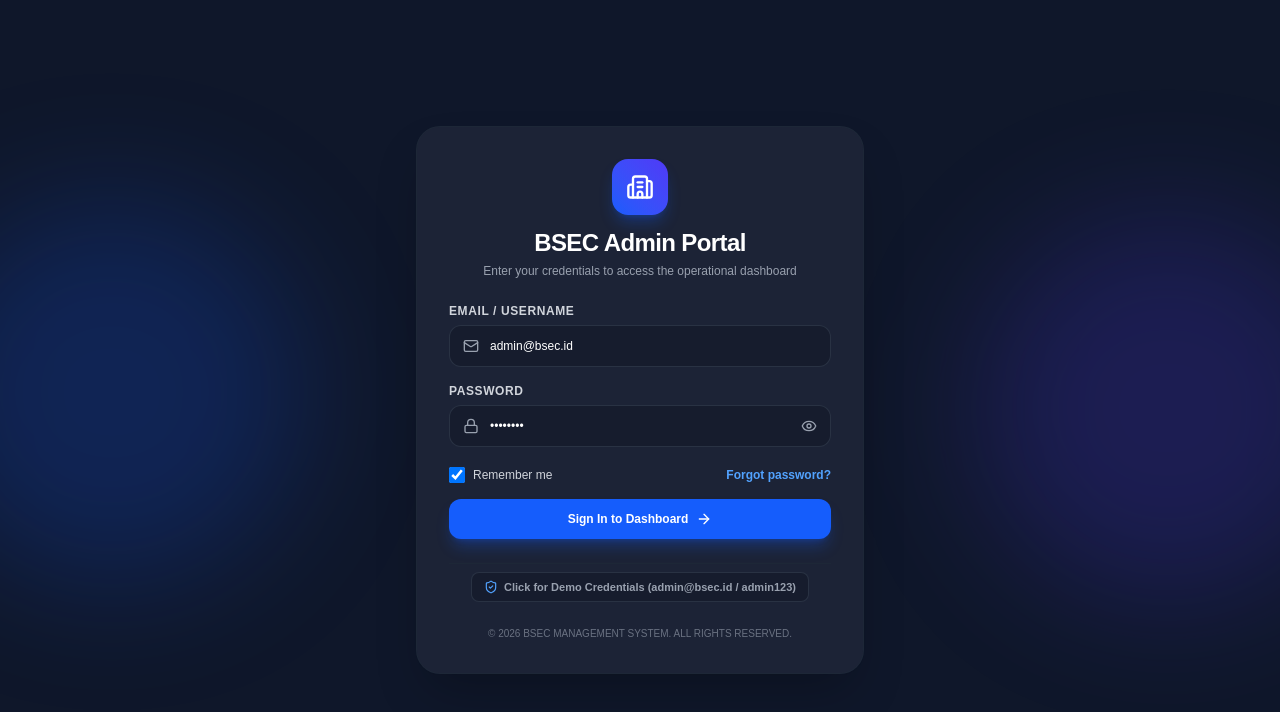
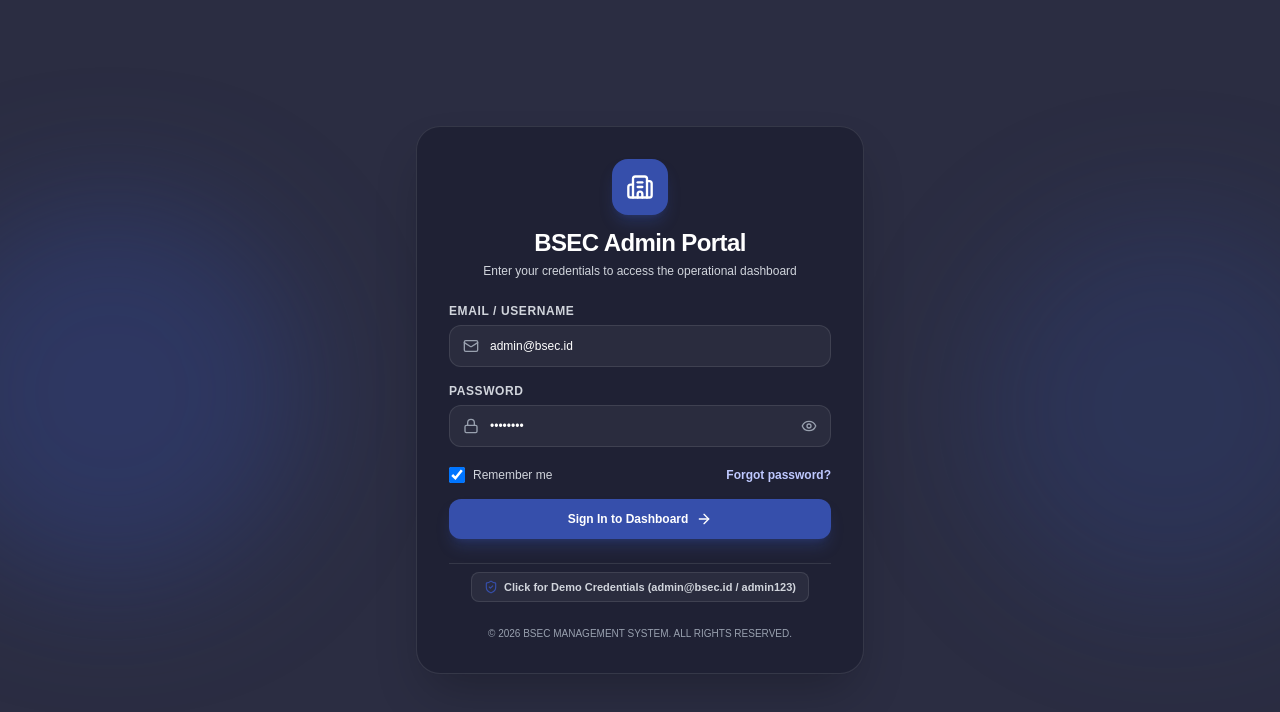
Before and after one commit to lanangwisana/BSEC-Frontend, a Next.js app: page /bsec-admin-panel in a window 1280 px wide. Shown: the top 712 px of the page. Built offline with nearby package versions, Linux system fonts and the light colour scheme.

Commit message:
style(admin): align Admin Login page card background and CTA button colors

```diff
--- a/app/bsec-admin-panel/page.tsx
+++ b/app/bsec-admin-panel/page.tsx
@@ -24,10 +24,8 @@ export default function AdminLoginPage() {
 
     setIsLoading(true);
 
-    // Simulate authentication delay for smooth UX
     setTimeout(() => {
       setIsLoading(false);
-      // Redirect to Admin Dashboard
       router.push('/bsec-admin-panel/dashboard');
     }, 800);
   };
@@ -39,23 +37,23 @@ export default function AdminLoginPage() {
   };
 
   return (
-    <div className="min-h-screen bg-[#0f172a] flex items-center justify-center p-4 relative overflow-hidden font-sans antialiased text-gray-100">
+    <div className="min-h-screen bg-[#2B2D42] flex items-center justify-center p-4 relative overflow-hidden font-sans antialiased text-gray-100">
       {/* Background Glowing Ambient Orbs */}
-      <div className="absolute top-1/4 -left-20 w-96 h-96 bg-blue-600/20 rounded-full blur-3xl pointer-events-none" />
-      <div className="absolute bottom-1/4 -right-20 w-96 h-96 bg-indigo-600/20 rounded-full blur-3xl pointer-events-none" />
+      <div className="absolute top-1/4 -left-20 w-96 h-96 bg-[#364FAB]/30 rounded-full blur-3xl pointer-events-none" />
+      <div className="absolute bottom-1/4 -right-20 w-96 h-96 bg-[#364FAB]/20 rounded-full blur-3xl pointer-events-none" />
 
       {/* Main Login Card */}
-      <div className="w-full max-w-md bg-[#1e2538]/90 backdrop-blur-xl border border-gray-800/80 rounded-3xl p-8 shadow-2xl relative z-10 space-y-6">
+      <div className="w-full max-w-md bg-[#1f2133]/90 backdrop-blur-xl border border-white/10 rounded-3xl p-8 shadow-2xl relative z-10 space-y-6">
         {/* Branding Header */}
         <div className="text-center space-y-3">
-          <div className="w-14 h-14 rounded-2xl bg-gradient-to-tr from-blue-600 to-indigo-600 flex items-center justify-center text-white mx-auto shadow-lg shadow-blue-600/30">
+          <div className="w-14 h-14 rounded-2xl bg-[#364FAB] flex items-center justify-center text-white mx-auto shadow-lg shadow-[#364FAB]/30">
             <Building2 className="w-7 h-7" />
           </div>
           <div>
             <h1 className="text-2xl font-bold text-white tracking-tight">
               BSEC Admin Portal
             </h1>
-            <p className="text-xs text-gray-400 font-medium mt-1">
+            <p className="text-xs text-gray-300 font-medium mt-1">
               Enter your credentials to access the operational dashboard
             </p>
           </div>
@@ -71,7 +69,6 @@ export default function AdminLoginPage() {
 
         {/* Login Form */}
         <form onSubmit={handleLogin} className="space-y-4">
-          {/* Email Input */}
           <div className="space-y-1.5">
             <label className="block text-xs font-bold text-gray-300 uppercase tracking-wider">
               Email / Username
@@ -83,12 +80,11 @@ export default function AdminLoginPage() {
                 value={email}
                 onChange={(e) => setEmail(e.target.value)}
                 placeholder="admin@bsec.id"
-                className="w-full bg-[#161c2d] hover:bg-[#192033] focus:bg-[#161c2d] text-xs font-medium text-white pl-10 pr-4 py-3 rounded-xl border border-gray-700/60 focus:border-blue-500 focus:outline-hidden transition-all placeholder:text-gray-500"
+                className="w-full bg-white/5 hover:bg-white/10 focus:bg-white/10 text-xs font-medium text-white pl-10 pr-4 py-3 rounded-xl border border-white/10 focus:border-[#364FAB] focus:outline-hidden transition-all placeholder:text-gray-400"
               />
             </div>
           </div>
 
-          {/* Password Input */}
           <div className="space-y-1.5">
             <label className="block text-xs font-bold text-gray-300 uppercase tracking-wider">
               Password
@@ -100,7 +96,7 @@ export default function AdminLoginPage() {
                 value={password}
                 onChange={(e) => setPassword(e.target.value)}
                 placeholder="••••••••"
-                className="w-full bg-[#161c2d] hover:bg-[#192033] focus:bg-[#161c2d] text-xs font-medium text-white pl-10 pr-10 py-3 rounded-xl border border-gray-700/60 focus:border-blue-500 focus:outline-hidden transition-all placeholder:text-gray-500"
+                className="w-full bg-white/5 hover:bg-white/10 focus:bg-white/10 text-xs font-medium text-white pl-10 pr-10 py-3 rounded-xl border border-white/10 focus:border-[#364FAB] focus:outline-hidden transition-all placeholder:text-gray-400"
               />
               <button
                 type="button"
@@ -116,14 +112,13 @@ export default function AdminLoginPage() {
             </div>
           </div>
 
-          {/* Remember Me & Forgot Password */}
           <div className="flex items-center justify-between text-xs pt-1">
             <label className="flex items-center gap-2 cursor-pointer text-gray-300 font-medium">
               <input
                 type="checkbox"
                 checked={rememberMe}
                 onChange={(e) => setRememberMe(e.target.checked)}
-                className="rounded-md border-gray-700 bg-[#161c2d] text-blue-600 focus:ring-blue-500 w-4 h-4 cursor-pointer"
+                className="rounded-md border-gray-700 bg-white/10 text-[#364FAB] focus:ring-[#364FAB] w-4 h-4 cursor-pointer"
               />
               <span>Remember me</span>
             </label>
@@ -134,17 +129,16 @@ export default function AdminLoginPage() {
                 e.preventDefault();
                 alert('Contact Lead Administrator to reset your password.');
               }}
-              className="text-blue-400 hover:text-blue-300 font-semibold transition-colors"
+              className="text-[#bfc9ff] hover:text-white font-semibold transition-colors"
             >
               Forgot password?
             </a>
           </div>
 
-          {/* Submit Button */}
           <button
             type="submit"
             disabled={isLoading}
-            className="w-full bg-blue-600 hover:bg-blue-500 active:bg-blue-700 text-white font-bold py-3 px-4 rounded-xl text-xs flex items-center justify-center gap-2 shadow-lg shadow-blue-600/30 transition-all duration-200 hover:scale-[1.01] disabled:opacity-70 disabled:pointer-events-none mt-2"
+            className="w-full bg-[#364FAB] hover:bg-[#2b3e8c] active:bg-[#1f2d66] text-white font-bold py-3 px-4 rounded-xl text-xs flex items-center justify-center gap-2 shadow-lg shadow-[#364FAB]/30 transition-all duration-200 hover:scale-[1.01] disabled:opacity-70 disabled:pointer-events-none mt-2 cursor-pointer"
           >
             {isLoading ? (
               <>
@@ -160,20 +154,18 @@ export default function AdminLoginPage() {
           </button>
         </form>
 
-        {/* Demo Account Quick Fill Helper */}
-        <div className="pt-2 border-t border-gray-800/80 text-center">
+        <div className="pt-2 border-t border-white/10 text-center">
           <button
             onClick={handleQuickFill}
             type="button"
-            className="inline-flex items-center gap-1.5 text-[11px] font-semibold text-gray-400 hover:text-blue-400 transition-colors bg-[#161c2d] border border-gray-700/60 px-3 py-1.5 rounded-lg"
+            className="inline-flex items-center gap-1.5 text-[11px] font-semibold text-gray-300 hover:text-white transition-colors bg-white/5 border border-white/10 px-3 py-1.5 rounded-lg cursor-pointer"
           >
-            <ShieldCheck className="w-3.5 h-3.5 text-blue-400" />
+            <ShieldCheck className="w-3.5 h-3.5 text-[#364FAB]" />
             <span>Click for Demo Credentials (admin@bsec.id / admin123)</span>
           </button>
         </div>
 
-        {/* Copyright Footer */}
-        <p className="text-[10px] text-center text-gray-500 font-medium">
+        <p className="text-[10px] text-center text-gray-400 font-medium">
           © {new Date().getFullYear()} BSEC MANAGEMENT SYSTEM. ALL RIGHTS RESERVED.
         </p>
       </div>
```
